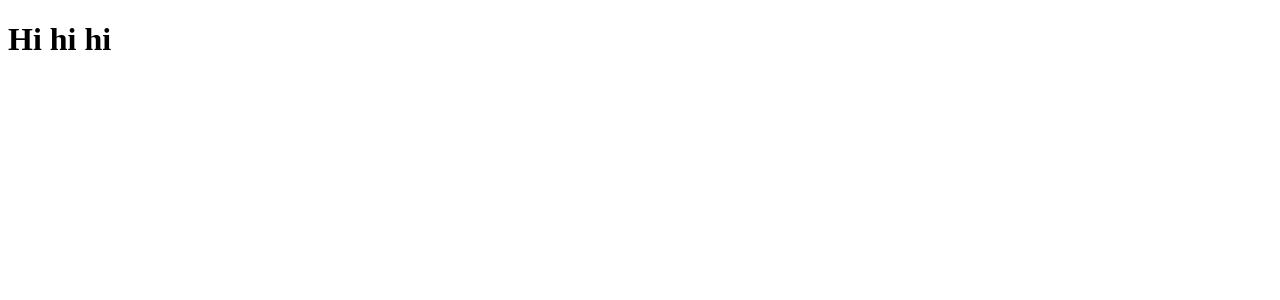
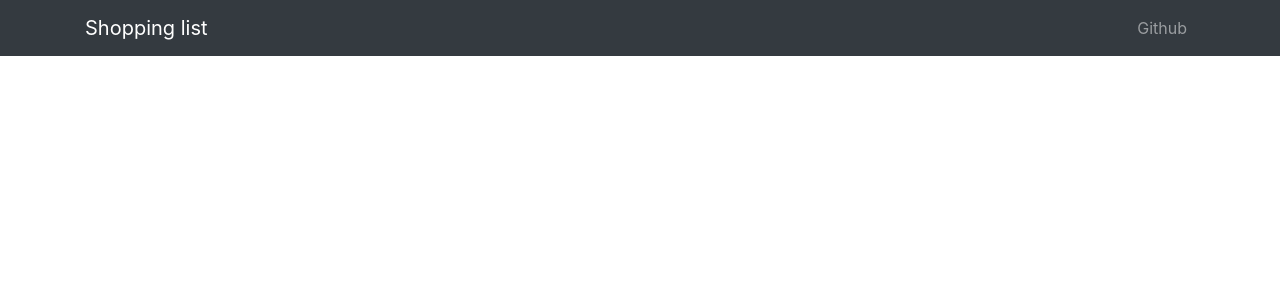
Before and after one commit to ekaterinagp/shopping-list-mern, a React (Create React App) app in the folder client/: page / in a window 1280 px wide. Shown: the top 300 px of the page. Built offline with nearby package versions, Linux system fonts and the light colour scheme.

Commit message:
set up client

```diff
--- a/client/package.json
+++ b/client/package.json
@@ -6,9 +6,13 @@
     "@testing-library/jest-dom": "^4.2.4",
     "@testing-library/react": "^9.5.0",
     "@testing-library/user-event": "^7.2.1",
+    "bootstrap": "^4.4.1",
     "react": "^16.13.1",
     "react-dom": "^16.13.1",
-    "react-scripts": "3.4.1"
+    "react-scripts": "3.4.1",
+    "react-transition-group": "^4.3.0",
+    "reactstrap": "^8.4.1",
+    "uuid": "^7.0.3"
   },
   "scripts": {
     "start": "react-scripts start",
--- a/client/src/App.js
+++ b/client/src/App.js
@@ -1,13 +1,16 @@
-import React from "react";
+import React, { Component } from "react";
+import "bootstrap/dist/css/bootstrap.min.css";
+import "./App.css";
+import AppNavbar from "./components/AppNavBar";
 
-import "./App.css";
-
-function App() {
-  return (
-    <div className="App">
-      <h1>Hi hi hi</h1>
-    </div>
-  );
+class App extends Component {
+  render() {
+    return (
+      <div className="App">
+        <AppNavbar />
+      </div>
+    );
+  }
 }
 
 export default App;
--- /dev/null
+++ b/client/src/components/AppNavBar.js
@@ -0,0 +1,45 @@
+import React, { Component } from "react";
+import {
+  Collapse,
+  Navbar,
+  NavbarToggler,
+  NavbarBrand,
+  Nav,
+  NavItem,
+  NavLink,
+  Container,
+} from "reactstrap";
+
+export default class AppNavbar extends Component {
+  state = {
+    isOpen: false,
+  };
+  toggle = () => {
+    this.setState({
+      isOpen: !this.state.isOpen,
+    });
+  };
+
+  render() {
+    return (
+      <div>
+        <Navbar color="dark" dark expand="sm" className="mb-5">
+          <Container>
+            <NavbarBrand href="/">Shopping list</NavbarBrand>
+            <NavbarToggler onClick={this.toggle} />
+            <Collapse isOpen={this.state.isOpen} navbar>
+              <Nav className="ml-auto" navbar>
+                <NavItem>
+                  <NavLink href="https://github.com/ekaterinagp">
+                    {" "}
+                    Github
+                  </NavLink>
+                </NavItem>
+              </Nav>
+            </Collapse>
+          </Container>
+        </Navbar>
+      </div>
+    );
+  }
+}
```
